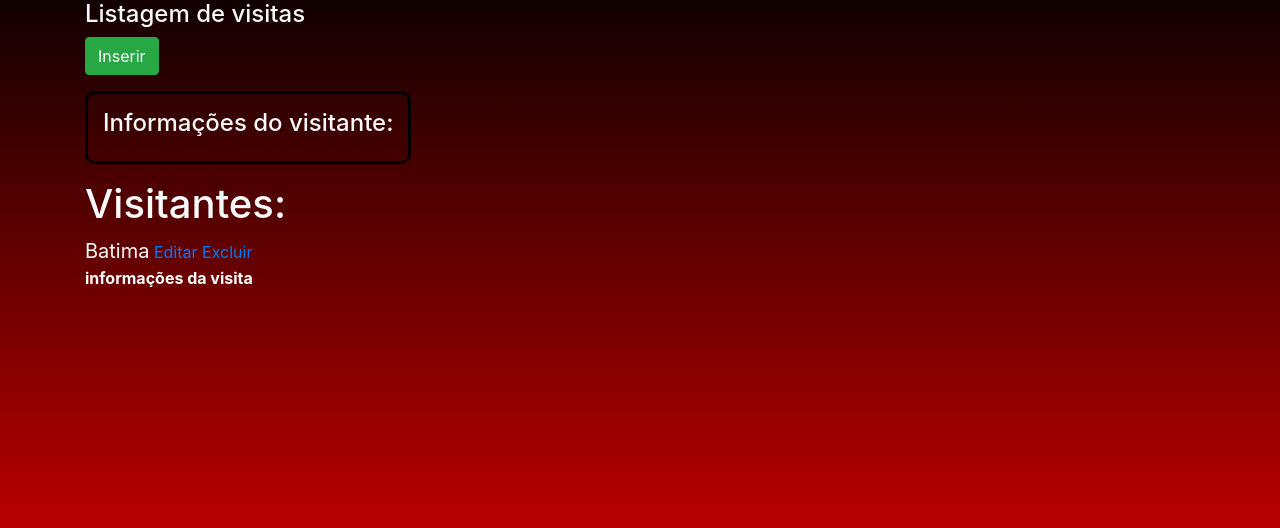
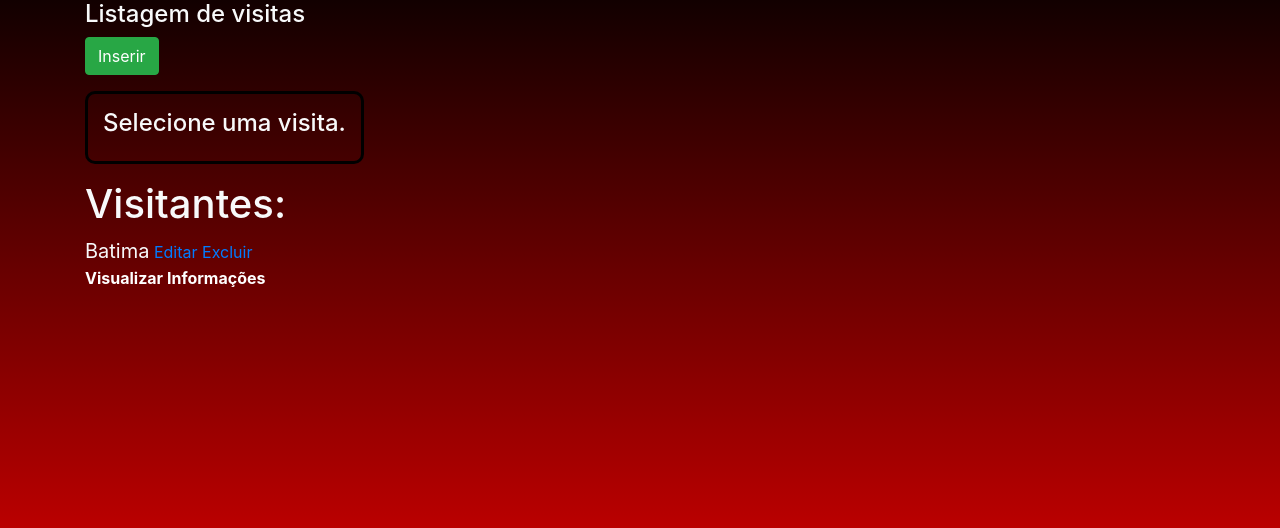
Before and after one commit to MathuCardoso/JuQuitoTrab, a PHP site: page /view/visitas/listar.php in a window 1280 px wide. Shown: the part 56-584 px from the top of the page. Run offline with PHP 8.4, Linux system fonts and the light colour scheme; data comes from the database, SQL or seed files in the repository.

Commit message:
Add files via upload

```diff
--- a/CRUDmorumbi/view/visitas/js/dadosVisita.js
+++ b/CRUDmorumbi/view/visitas/js/dadosVisita.js
@@ -2,9 +2,11 @@ function buscarDadosVisita(idVisita) {
     //AJAX
 
     var url = 'http://localhost/MyProjects/CRUDmorumbi/api/buscarVisita.php?idVisita=' + idVisita;
+
     var dados = document.querySelector('.divDadosVisita');
 
-    dados.innerHTML = '<h4>Informações do visitante:</h4>';
+    dados.innerHTML = '<h4>Informações da visita:</h4>';
+
 
 
     var dado = document.createElement('p');
--- a/CRUDmorumbi/view/visitas/listar.php
+++ b/CRUDmorumbi/view/visitas/listar.php
@@ -22,8 +22,7 @@ require(__DIR__ . "/../include/header.php");
 
 <div class="divDadosVisita my-3" style="background-color: transparent; padding: 15px; width: max-content; border-radius: 10px; border: 3px solid black;">
 
-    <h4>Informações do visitante:</h4>
-
+    <h4>Selecione uma visita.</h4>
 
     </div>
 
@@ -42,7 +41,7 @@ require(__DIR__ . "/../include/header.php");
 
             <br>
             <a href="#" onclick="buscarDadosVisita(<?= $v->getId() ?>);" style="color: white; font-weight: bold; text-decoration: none;">
-                informações da visita
+                Visualizar Informações
             </a>
 
             <br><br>
@@ -52,8 +51,6 @@ require(__DIR__ . "/../include/header.php");
 
 <?php endforeach; ?>
 
-</div>
-
 
 
 <script src="js/dadosVisita.js"></script>
```
Also changed, not shown: CRUDmorumbi/view/visitas/form.php (+31 -25 lines).
